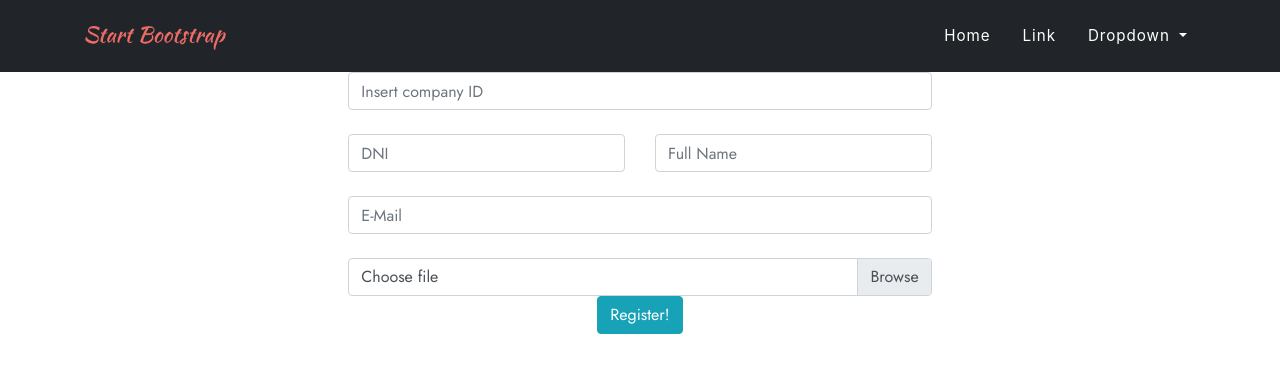
After one commit to fabroo/leo-mattioli, a Flask app: template src/templates/emptyuser.html in a window 1280 px wide. The commit adds this page. Shown: the top 373 px of the page. Run offline with Flask 2, Linux system fonts and the light colour scheme; the template is opened without the code that fills it, so the values that code supplies are empty; parts of the project's set-up code (start-up, migrations or seed data) failed here and were passed over; some libraries are stand-ins or nearby versions.

Commit message:
no hice nada solo agregue archivos inutiles que no voy a usar pero bueno dps los borro

```diff
--- a/src/app.py
+++ b/src/app.py
@@ -199,7 +199,7 @@ def home():
             return render_template("index_logged.html")
         return render_template('index.html')
 
-@app.route("/home_log")
+@app.route("/home_log",methods = ["GET","POST"])
 def home_log():
     if not g.user:
         return render_template('login.html')
@@ -235,6 +235,5 @@ def about():
     else:
         return render_template('profile_home.html', info = resAgain, picsvar = pics, noCapo = "a")
 
-
 if __name__ == "__main__":
     app.run(port=5000, debug=True)
--- /dev/null
+++ b/src/templates/emptyuser.html
@@ -0,0 +1,129 @@
+<!DOCTYPE html>
+<html lang="en">
+<head>
+    <meta charset="UTF-8">
+    <meta name="viewport" content="width=device-width, initial-scale=1.0">
+    <title>Document</title>
+    <script src="https://code.jquery.com/jquery-3.4.1.slim.min.js"
+      integrity="sha384-J6qa4849blE2+poT4WnyKhv5vZF5SrPo0iEjwBvKU7imGFAV0wwj1yYfoRSJoZ+n"
+      crossorigin="anonymous"></script>
+   <script src="https://cdn.jsdelivr.net/npm/popper.js@1.16.0/dist/umd/popper.min.js"
+      integrity="sha384-Q6E9RHvbIyZFJoft+2mJbHaEWldlvI9IOYy5n3zV9zzTtmI3UksdQRVvoxMfooAo"
+      crossorigin="anonymous"></script>
+   <script src="https://stackpath.bootstrapcdn.com/bootstrap/4.4.1/js/bootstrap.min.js"
+      integrity="sha384-wfSDF2E50Y2D1uUdj0O3uMBJnjuUD4Ih7YwaYd1iqfktj0Uod8GCExl3Og8ifwB6"
+      crossorigin="anonymous"></script>
+   <script src="{{url_for('static',filename='js/app.js')}}"></script>
+   <link rel="stylesheet" href="https://stackpath.bootstrapcdn.com/bootstrap/4.4.1/css/bootstrap.min.css"
+      integrity="sha384-Vkoo8x4CGsO3+Hhxv8T/Q5PaXtkKtu6ug5TOeNV6gBiFeWPGFN9MuhOf23Q9Ifjh" crossorigin="anonymous">
+   <link rel="stylesheet" href="https://cdnjs.cloudflare.com/ajax/libs/font-awesome/4.7.0/css/font-awesome.min.css">
+
+   <!-- <link rel="stylesheet" type="text/css" href="css/custom.css"> -->
+   <link rel="stylesheet" type="text/css" href="{{ url_for('static', filename='css/custom.css') }}">
+   <link rel="stylesheet" type="text/css" href="{{ url_for('static', filename='css/styles.css') }}">
+   <link href="https://fonts.googleapis.com/css2?family=Jost&display=swap" rel="stylesheet">
+   <!-- Bootstrap core CSS -->
+   <link href="vendor/bootstrap/css/bootstrap.min.css" rel="stylesheet">
+   <!-- Custom styles for this template -->
+   <link href="css/simple-sidebar.css" rel="stylesheet">
+</head>
+<body>
+    <nav class="navbar navbar-expand-lg navbar-dark navbar-shrink" id="mainNav">
+        <div class="container">
+           <a class="navbar-brand js-scroll-trigger" href="#page-top"><img
+                 src="{{ url_for('static', filename='assets/img/navbar-logo.png') }}" /></a><button
+              class="navbar-toggler navbar-toggler-right" type="button" data-toggle="collapse"
+              data-target="#navbarResponsive" aria-controls="navbarResponsive" aria-expanded="false"
+              aria-label="Toggle navigation">Menu<i class="fas fa-bars ml-1"></i></button>
+           <div class="collapse navbar-collapse" id="navbarResponsive">
+              <div class="collapse navbar-collapse" id="navbarSupportedContent">
+                 <ul class="navbar-nav ml-auto mt-2 mt-lg-0">
+                    <li class="nav-item active">
+                       <a class="nav-link" href="#">Home <span class="sr-only">(current)</span></a>
+                    </li>
+                    <li class="nav-item">
+                       <a class="nav-link" href="#">Link</a>
+                    </li>
+                    <li class="nav-item dropdown">
+                       <a class="nav-link dropdown-toggle" href="#" id="navbarDropdown" role="button"
+                          data-toggle="dropdown" aria-haspopup="true" aria-expanded="false">
+                          Dropdown
+                       </a>
+                       <div class="dropdown-menu dropdown-menu-right" aria-labelledby="navbarDropdown">
+                          <a class="dropdown-item" href="/login">Iniciar Sesión</a>
+                          <div class="dropdown-divider"></div>
+                          <a class="dropdown-item" href="/register">Crear cuenta</a>
+                          <div class="dropdown-divider"></div>
+                          <a class="dropdown-item" href="/upload">Upload</a>
+                       </div>
+                    </li>
+                 </ul>
+              </div>
+           </div>
+        </div>
+     </nav>
+    <div class="container">
+        <div class="row">
+           <div class="col"></div>
+           <div class="col-10">
+              <form autocomplete="off" action="{{ url_for('emptyuser') }}" method="POST"
+                 enctype="multipart/form-data">
+                 <div class="container">
+                    <div class="row">
+                       <div class="col"></div>
+                       <div class="col-8">
+                          <input required placeholder="Insert company ID" type="text" name="companyid"
+                             class="form-control" aria-label="Sizing example input"
+                             aria-describedby="inputGroup-sizing-lg">
+                          <br>
+                          <div class="contrainer">
+                             <div class="row">
+                                <div class="col"><input required placeholder="DNI" type="text" name="dni"
+                                      class="form-control" aria-label="Sizing example input"
+                                      aria-describedby="inputGroup-sizing-lg"></div>
+
+
+                                <div class="col"><input required placeholder="Full Name" type="text"
+                                      name="fullname" class="form-control" aria-label="Sizing example input"
+                                      aria-describedby="inputGroup-sizing-lg"></div>
+
+                             </div>
+                          </div>
+                          <br>
+                          <input required placeholder="E-Mail" type="text" name="mail" class="form-control"
+                             aria-label="Sizing example input" aria-describedby="inputGroup-sizing-lg">
+                          <br>
+                          <div class="custom-file">
+                             <input class="custom-file-input" id="inputGroupFile02" type="file" name="file"
+                                accept="image/*" multiple class="form-control" aria-label="Sizing example input"
+                                aria-describedby="inputGroup-sizing-lg">
+                             <br>
+                             <label class="custom-file-label" for="inputGroupFile04">Choose file</label>
+                          </div>
+                          <br>
+                          <div class="container">
+                             <div class="row">
+                                <div class="col"></div>
+                                <div class="col text-center">
+                                   <input type="submit" class="btn btn-info boton-login" value="Register!"
+                                      id="upload-button">
+                                </div>
+                                <div class="col"></div>
+                             </div>
+                          </div>
+
+
+                       </div>
+                       <div class="col">
+
+
+                       </div>
+                    </div>
+                 </div>
+              </form>
+           </div>
+           <div class="col"></div>
+        </div>
+     </div>
+</body>
+</html>
```
Also changed, not shown: src/templates/admin.html (+10 -15 lines), src/templates/profile_home.html (+18 -14 lines), src/templates/register.html (+20 -12 lines).
